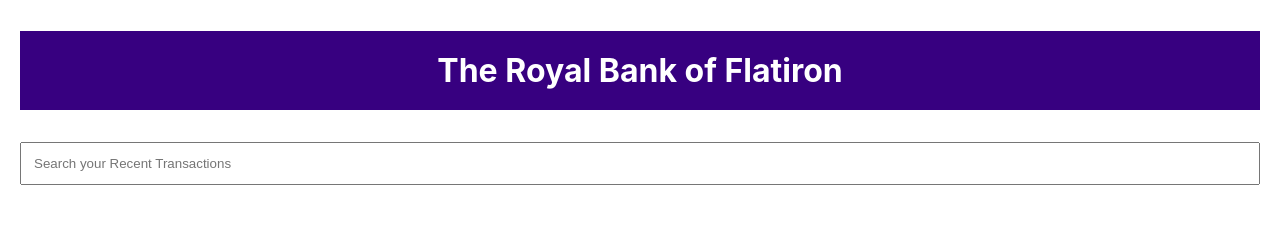
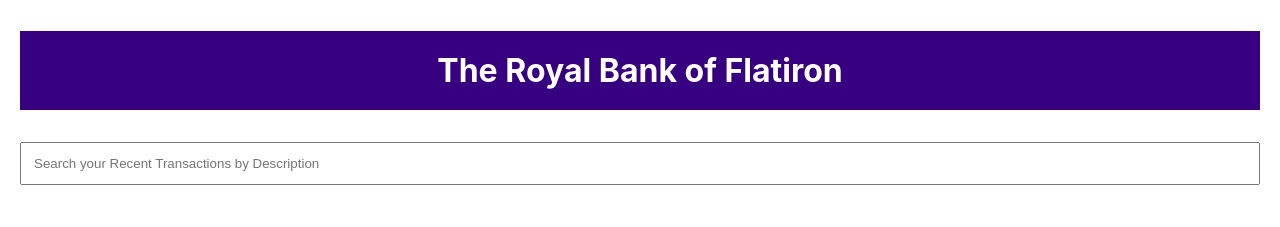
Before and after one commit to Kipkorir4/bank-of-flatiron, a React (Create React App) app: page / in a window 1280 px wide. Shown: the top 227 px of the page. Built offline with nearby package versions, Linux system fonts and the light colour scheme.

Commit message:
6th commit

```diff
--- a/src/components/FilterTransactions.js
+++ b/src/components/FilterTransactions.js
@@ -15,7 +15,7 @@ const FilterTransactions = ({ onFilter }) => {
       <input
         id='filterbox'
         type="text"
-        placeholder="Search your Recent Transactions"
+        placeholder="Search your Recent Transactions by Description"
         value={searchTerm}
         onChange={handleSearch}
       />
```
